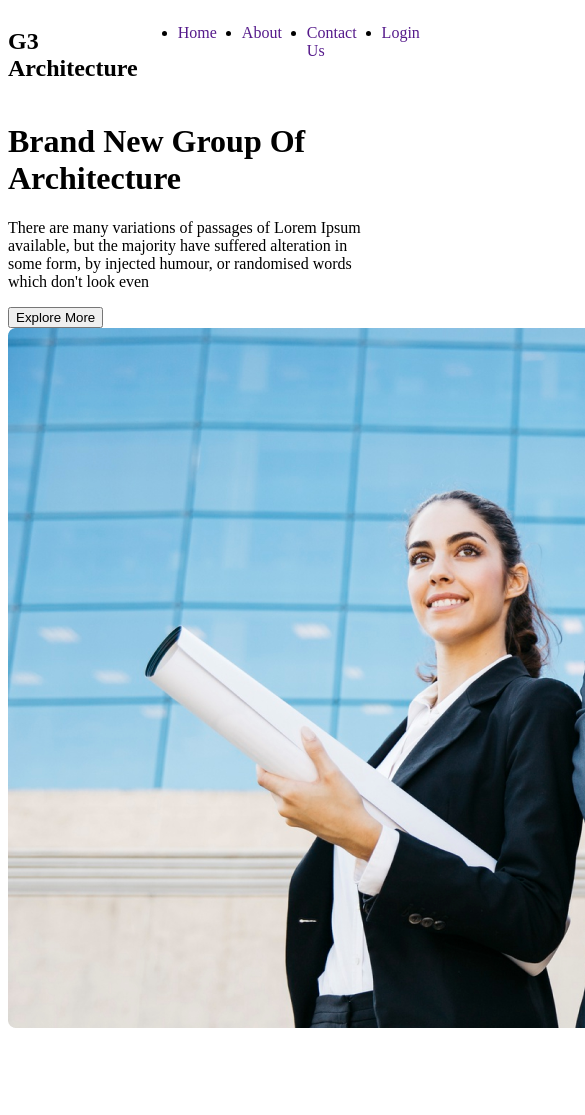
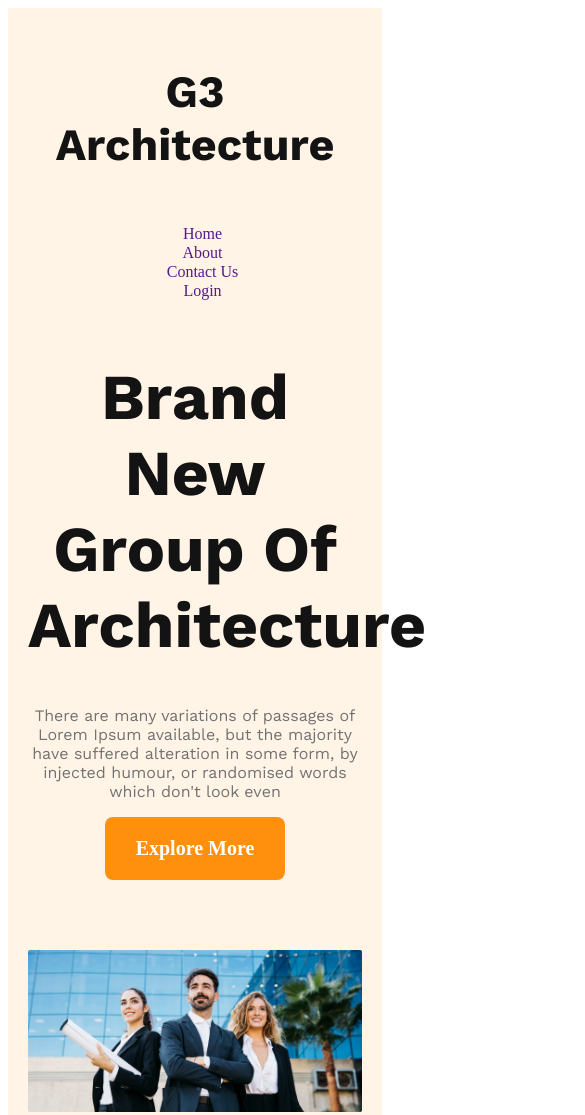
Before and after one commit to IRahman2024/g3-architect, a plain HTML site: page index.html in a window 390 px wide. Shown: the top 1115 px of the page, 585 px wide, since content can reach past the window. Before the commit the page ends 1040 px from the top, so only its background shows below. Drawn offline with nearby package versions, Linux system fonts and the light colour scheme.

Commit message:
Add banner with responsive version

```diff
--- a/index.html
+++ b/index.html
@@ -3,13 +3,16 @@
 <head>
     <meta charset="UTF-8">
     <meta name="viewport" content="width=device-width, initial-scale=1.0">
+    <link rel="preconnect" href="https://fonts.googleapis.com">
+    <link rel="preconnect" href="https://fonts.gstatic.com" crossorigin>
+    <link href="https://fonts.googleapis.com/css2?family=Work+Sans:wght@400;500;700;800&display=swap" rel="stylesheet">
     <title>G3 architect</title>
     <link rel="stylesheet" href="style.css">
 </head>
 <body>
     <header>
         <nav>
-            <h1>G3 Architecture</h1>
+            <h1 class="nav-head">G3 Architecture</h1>
             <ul>
                 <li><a href="">Home</a></li>
                 <li><a href="">About</a></li>
@@ -18,9 +21,11 @@
             </ul>
         </nav>
         <div class="banner">
-            <h1 class="">Brand New Group Of Architecture</h1>
-            <p>There are many variations of passages of Lorem Ipsum available, but the majority have suffered alteration in some form, by injected humour, or randomised words which don't look even</p>
-            <button class="prime-btn">Explore More</button>
+            <div class="banner-content">
+                <h1 class="ban-head">Brand New Group Of Architecture</h1>
+                <p class="ban-para">There are many variations of passages of Lorem Ipsum available, but the majority have suffered alteration in some form, by injected humour, or randomised words which don't look even</p>
+                <button class="btn-prime">Explore More</button>
+            </div>
             <img src="images/banner.png" alt="">
         </div>
     </header>
--- a/style.css
+++ b/style.css
@@ -1,12 +1,95 @@
+*{
+    font-family: work;
+}
+header{
+    background: rgba(255, 144, 14, 0.10);
+    padding: 50px 230px;
+}
 nav{
     display: flex;
     justify-content: space-between;
+    align-items: center; /* This is to align paragraph and list together */
 }
-nav ul{
+nav>ul{
     display: flex;
-    gap: 25px;
     text-decoration: none;
+}
+nav li{
+    margin-right: 25px;
+    list-style: none;
 }
 a{
     text-decoration: none;
 }
+.nav-head{
+    color: var(--Dark-01, #131313);
+    text-align: center;
+    font-family: Work Sans;
+    font-size: 2.8rem;
+    font-style: normal;
+}
+nav>ul>li{
+    color: var(--Dark-02, #424242);
+    text-align: center;
+    font-family: Work Sans;
+    font-size: 1rem;
+    font-weight: 500;
+}
+.ban-head{
+    color: var(--Dark-01, #131313);
+    text-align: center;
+    font-family: Work Sans;
+    font-size: 4rem;
+    font-weight: 700;
+}
+.ban-para{
+    color: var(--Dark-03, #727272);
+    text-align: center;
+    font-family: Work Sans;
+    font-size: 1rem;
+    font-weight: 400;
+}
+.btn-prime{
+    width: 180px;
+    color: #FFF;
+    font-size: 1.25rem;
+    font-weight: 600;
+    border-radius: .5rem;
+    background: #FF900E;
+    padding: 20px 25px;
+    border: 0px;
+    /* margin: 0px 870px; */
+    margin-bottom: 3.12rem;
+    cursor: pointer;
+}
+.banner-content{
+    max-width: 800px;
+    text-align: center;
+    margin: 0 auto;
+}
+
+.banner img{
+    margin-top: 20px;
+    width: 100%;
+}
+
+/* responsive style */
+@media screen and (max-width: 576px) {
+    header{
+        padding: 20px;
+    }
+    nav>ul, nav{
+        flex-direction: column;
+    }
+}
+/* responsive for tab */
+@media screen and (min-width:576px) and (max-width: 990px) {
+
+    header{
+        padding: 20px;
+    }
+    nav>ul, nav{
+        flex-direction: column;
+    }
+
+}
```
